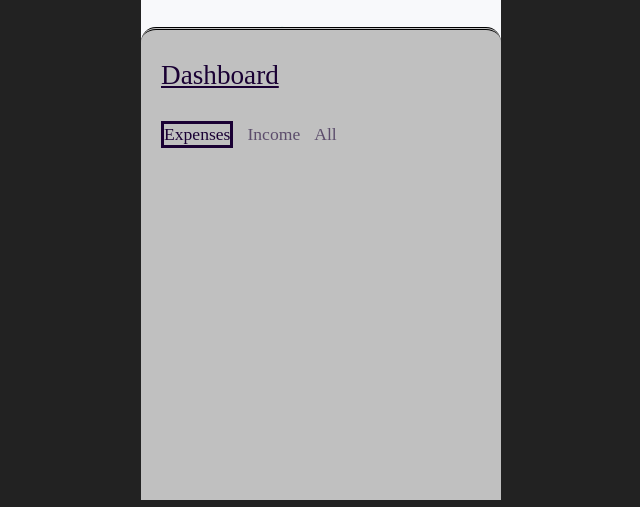
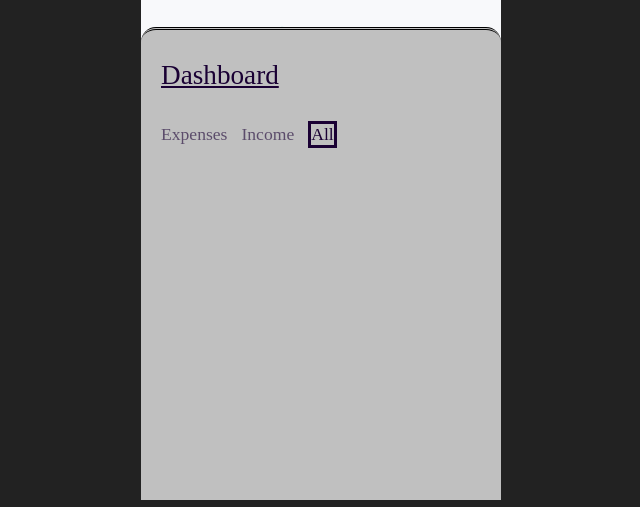
Before and after one commit to edgardo29/Budget-Tracker, a plain HTML site: page index.html in a window 1280 px wide. Shown: the part 328-835 px from the top of the page, without its empty margins (319-959 px from the left). Drawn offline with Linux system fonts and the light colour scheme; a web font is replaced by a local one.

Commit message:
Update index.html

```diff
--- a/index.html
+++ b/index.html
@@ -52,9 +52,9 @@
         <div class="budget-dashboard">
             <div class="dash-title">Dashboard</div>
             <div class="toggle">
-                <div class="tab1 active">Expenses</div>
+                <div class="tab1">Expenses</div>
                 <div class="tab2">Income</div>
-                <div class="tab3">All</div>
+                <div class="tab3 active">All</div>
             </div>
             <div class="hide" id="income">
                 <ul class="list"></ul>
```
